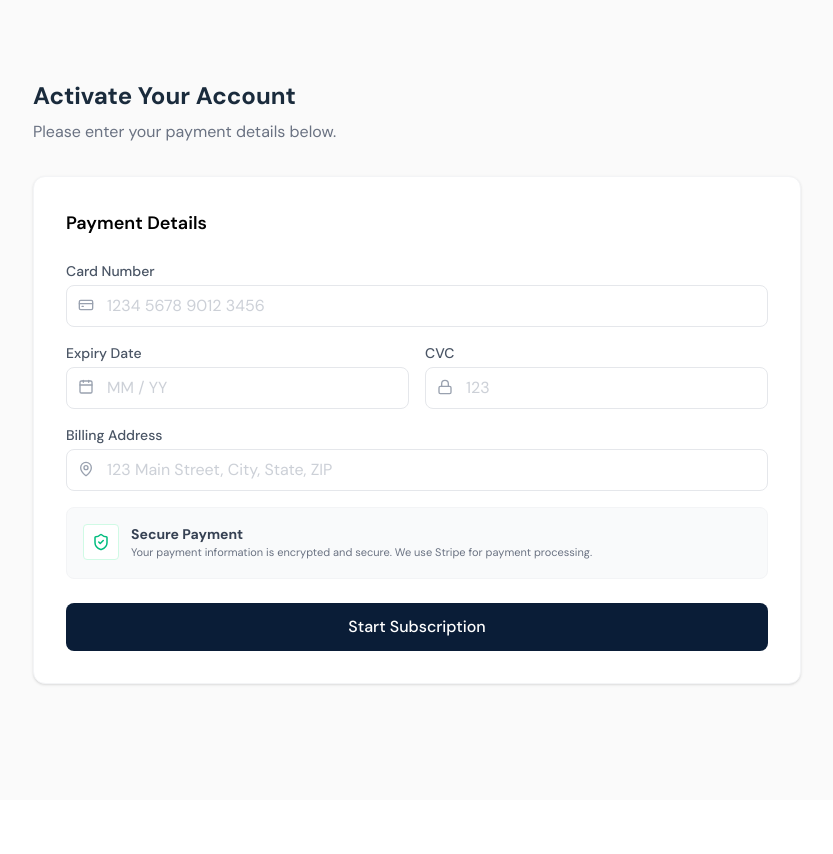
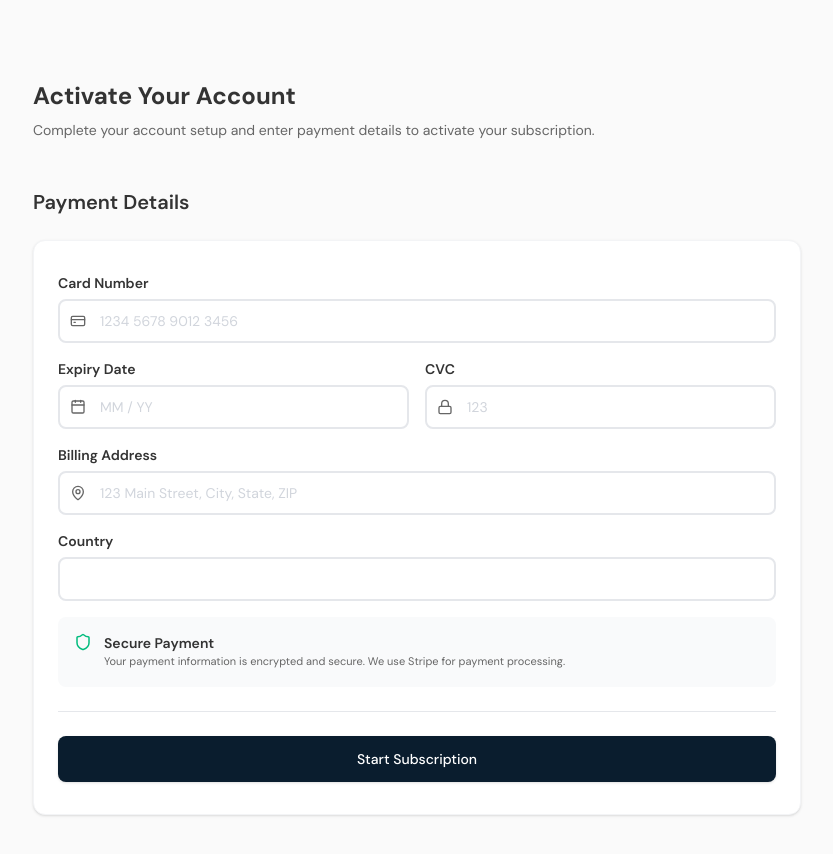
Before and after one commit to AlrightTech/Pulserve-Admin-Panel-UI, a Next.js app: page /activation/payment in a window 1280 px wide. Shown: the top 854 px of the page, without its empty margins (223-1056 px from the left). Before the commit the page ends 800 px from the top, so only its background shows below. Built offline with nearby package versions, Linux system fonts and the light colour scheme.

Commit message:
activation-pages-done

```diff
--- a/app/activation/page.tsx
+++ b/app/activation/page.tsx
@@ -1,8 +1,13 @@
-import { Lock } from "lucide-react";
+"use client";
+import React, { useState } from "react";
+import { Lock, Eye, EyeOff, CheckCircle2 } from "lucide-react";
 import Link from "next/link";
 import Button from "@/app/components/ui/Button";
 
 export default function ActivationPage() {
+  const [showPassword, setShowPassword] = useState(false);
+  const [showConfirmPassword, setShowConfirmPassword] = useState(false); // New state for confirm field
+
   return (
     <div className="min-h-screen bg-[#FAFAFA] flex flex-col items-center py-20 px-4 font-sans">
       <div className="max-w-3xl w-full">
@@ -14,47 +19,70 @@ export default function ActivationPage() {
           subscription.
         </p>
 
-        <h2 className="text-xl font-semibold mb-6 text-custom-charcoal">
-            Create Your Password
+        <h2 className="text-xl font-semibold mb-6 text-custom-charcoal flex items-center gap-2">
+          Create Your Password
         </h2>
 
-        <div className="bg-white p-8 rounded-xl shadow-sm border border-gray-100">
+        <div className="bg-custom-white px-6 py-8 rounded-xl shadow-sm border border-gray-100">
+          <div className="space-y-6 bg-custom-white">
 
-          <div className="space-y-4 bg-custom-white">
+            {/* Password Input */}
             <div>
-              <label className="text-sm font-semibold mb-1 block text-custom-charcoal">
+              <label className="text-sm font-semibold mb-2 block text-custom-charcoal">
                 Password
               </label>
               <div className="relative">
-                <Lock className="absolute left-3 top-3 text-gray-400 size-4" />
+                <Lock className="absolute left-3 top-4 text-custom-dim-gray size-5" />
                 <input
-                  type="password"
+                  type={showPassword ? "text" : "password"}
                   placeholder="Enter your password"
-                  className="w-full pl-10 pr-4 py-2 border border-gray-200 rounded-lg focus:ring-2 focus:ring-blue-500 outline-none transition-all"
+                  className="text-sm w-full pl-10 pr-10 py-3.5 border-2 border-gray-200 rounded-lg focus:ring-2 focus:ring-blue-500 outline-none transition-all"
                 />
+                <button
+                  type="button"
+                  onClick={() => setShowPassword(!showPassword)}
+                  className="absolute right-3 top-4.5 text-gray-400 hover:text-gray-600 transition-colors"
+                >
+                  {showPassword ? <EyeOff size={16} /> : <Eye size={16} />}
+                </button>
               </div>
             </div>
+
+            {/* Confirm Password Input */}
             <div>
-              <label className="text-sm font-semibold mb-1 block text-custom-charcoal">
+              <label className="text-sm font-semibold mb-2 block text-custom-charcoal">
                 Confirm Password
               </label>
               <div className="relative">
-                <Lock className="absolute left-3 top-3 text-gray-400 size-4" />
+                <Lock className="absolute left-3 top-3.5 text-custom-dim-gray size-5" />
                 <input
-                  type="password"
+                  type={showConfirmPassword ? "text" : "password"}
                   placeholder="Confirm your password"
-                  className="w-full pl-10 pr-4 py-2 border border-gray-200 rounded-lg focus:ring-2 focus:ring-blue-500 outline-none transition-all"
+                  className="text-sm w-full pl-10 pr-10 py-3.5 border-2 border-gray-200 rounded-lg focus:ring-2 focus:ring-blue-500 outline-none transition-all"
                 />
+                <button
+                  type="button"
+                  onClick={() => setShowConfirmPassword(!showConfirmPassword)}
+                  className="absolute right-3 top-4.5 text-gray-400 hover:text-gray-600 transition-colors"
+                >
+                  {showConfirmPassword ? <EyeOff size={16} /> : <Eye size={16} />}
+                </button>
               </div>
             </div>
-            <p className="text-xs text-gray-400">
-              Password must be at least 8 characters long.
-            </p>
+
+              <div className="flex items-center gap-2 text-xs text-custom-dim-gray font-normal">
+              {/* <CheckCircle2 size={14} className="text-gray-300" /> */}
+                 Password must be at least 8 characters long.
+              </div>
+
+
+            <div className="border-b border-custom-border my-3.5"></div>
+
             <Link href="/activation/plan" className="block w-full">
               <Button
                 href="/activation/plan"
                 variant="filled"
-                className="w-full py-3 mt-4 text-sm"
+                className="w-full py-3 mt-4 text-sm rounded-lg"
               >
                 Continue
               </Button>
--- a/app/activation/payment/page.tsx
+++ b/app/activation/payment/page.tsx
@@ -1,60 +1,107 @@
-import { CreditCard, Calendar, LockIcon, MapPin, ShieldCheck } from "lucide-react";
+import { CreditCard, Calendar, LockIcon, MapPin, Shield } from "lucide-react";
 import Link from "next/link";
+import Button from "@/app/components/ui/Button";
 
 export default function PaymentPage() {
   return (
     <div className="min-h-screen bg-[#FAFAFA] flex flex-col items-center py-20 px-4">
       <div className="max-w-3xl w-full">
-        <h1 className="text-2xl font-bold text-[#1a2b3c] mb-2">Activate Your Account</h1>
-        <p className="text-gray-500 mb-8">Please enter your payment details below.</p>
 
-        <div className="bg-white p-8 rounded-xl shadow-sm border border-gray-100">
-          <h2 className="text-lg font-semibold mb-6">Payment Details</h2>
+        {/* Header — PlanPage jaisa */}
+        <h1 className="text-2xl font-bold text-custom-charcoal mb-2 text-center md:text-left">
+          Activate Your Account
+        </h1>
+        <p className="text-sm text-custom-dim-gray mb-4 text-center md:text-left lg:mb-12">
+          Complete your account setup and enter payment details to activate your subscription.
+        </p>
+        <h2 className="text-xl font-semibold mb-6 text-custom-charcoal">Payment Details</h2>
+
+        {/* Card — PlanPage jaisa */}
+        <div className="bg-white p-8 px-6 rounded-xl shadow-sm border border-gray-100">
           <div className="space-y-4">
+
+            {/* Card Number */}
             <div>
-              <label className="text-sm font-medium mb-1 block text-gray-600">Card Number</label>
-              <div className="relative text-gray-400">
-                <CreditCard className="absolute left-3 top-3 size-4" />
-                <input placeholder="1234 5678 9012 3456" className="w-full pl-10 pr-4 py-2 border border-gray-200 rounded-lg outline-none focus:ring-2 focus:ring-blue-500" />
+              <label className="text-sm font-semibold mb-1.5 block text-custom-charcoal">Card Number</label>
+              <div className="relative text-custom-dim-gray">
+                <CreditCard className="absolute left-3 top-1/2 -translate-y-1/2 size-4" />
+                <input
+                  placeholder="1234 5678 9012 3456"
+                  className="w-full pl-10 pr-4 py-2.5 border-2 border-gray-200 rounded-lg outline-none focus:ring-2 focus:ring-gray-200 text-sm text-gray-800 placeholder:text-gray-300"
+                />
               </div>
             </div>
+
+            {/* Expiry + CVC */}
             <div className="grid grid-cols-2 gap-4">
               <div>
-                <label className="text-sm font-medium mb-1 block text-gray-600">Expiry Date</label>
-                <div className="relative text-gray-400">
-                  <Calendar className="absolute left-3 top-3 size-4" />
-                  <input placeholder="MM / YY" className="w-full pl-10 pr-4 py-2 border border-gray-200 rounded-lg outline-none focus:ring-2 focus:ring-blue-500" />
+                <label className="text-sm font-semibold mb-1.5 block text-custom-charcoal">Expiry Date</label>
+                <div className="relative text-custom-dim-gray">
+                  <Calendar className="absolute left-3 top-1/2 -translate-y-1/2 size-4" />
+                  <input
+                    placeholder="MM / YY"
+                    className="w-full pl-10 pr-4 py-2.5 border-2 border-gray-200 rounded-lg outline-none focus:ring-2 focus:ring-gray-200 text-sm text-gray-800 placeholder:text-gray-300"
+                  />
                 </div>
               </div>
               <div>
-                <label className="text-sm font-medium mb-1 block text-gray-600">CVC</label>
-                <div className="relative text-gray-400">
-                  <LockIcon className="absolute left-3 top-3 size-4" />
-                  <input placeholder="123" className="w-full pl-10 pr-4 py-2 border border-gray-200 rounded-lg outline-none focus:ring-2 focus:ring-blue-500" />
+                <label className="text-sm font-semibold mb-1.5 block text-custom-charcoal">CVC</label>
+                <div className="relative text-custom-dim-gray">
+                  <LockIcon className="absolute left-3 top-1/2 -translate-y-1/2 size-4" />
+                  <input
+                    placeholder="123"
+                    className="w-full pl-10 pr-4 py-2.5 border-2 border-gray-200 rounded-lg outline-none focus:ring-2 focus:ring-gray-200 text-sm text-gray-800 placeholder:text-gray-300"
+                  />
                 </div>
               </div>
             </div>
+
+            {/* Billing Address */}
             <div>
-              <label className="text-sm font-medium mb-1 block text-gray-600">Billing Address</label>
-              <div className="relative text-gray-400">
-                <MapPin className="absolute left-3 top-3 size-4" />
-                <input placeholder="123 Main Street, City, State, ZIP" className="w-full pl-10 pr-4 py-2 border border-gray-200 rounded-lg outline-none focus:ring-2 focus:ring-blue-500" />
+              <label className="text-sm font-semibold mb-1.5 block text-custom-charcoal">Billing Address</label>
+              <div className="relative text-custom-dim-gray">
+                <MapPin className="absolute left-3 top-1/2 -translate-y-1/2 size-4" />
+                <input
+                  placeholder="123 Main Street, City, State, ZIP"
+                  className="w-full pl-10 pr-4 py-2.5 border-2 border-gray-200 rounded-lg outline-none focus:ring-2 focus:ring-gray-200 text-sm text-gray-800 placeholder:text-gray-300"
+                />
               </div>
             </div>
-            <div className="bg-gray-50 p-4 rounded-lg flex gap-3 border border-gray-100">
-              <div className="p-2 bg-white rounded border border-emerald-100 text-emerald-500 h-fit">
-                <ShieldCheck size={18} />
+
+            {/* Country */}
+            <div>
+              <label className="text-sm font-semibold mb-1.5 block text-custom-charcoal">Country</label>
+              <input
+                className="w-full px-4 py-2.5 border-2 border-gray-200 rounded-lg outline-none focus:ring-2 focus:ring-gray-200 text-sm"
+              />
+            </div>
+
+            {/* Secure Payment Notice */}
+            <div className="bg-gray-50 p-4 rounded-lg flex gap-3">
+              <div className="text-emerald-500 h-fit shrink-0">
+                <Shield size={18} />
               </div>
               <div>
-                <p className="text-sm font-bold text-gray-700">Secure Payment</p>
-                <p className="text-[11px] leading-relaxed text-gray-500">Your payment information is encrypted and secure. We use Stripe for payment processing.</p>
+                <p className="text-sm font-semibold text-custom-charcoal">Secure Payment</p>
+                <p className="text-[11px] leading-relaxed text-custom-dim-gray">
+                  Your payment information is encrypted and secure. We use Stripe for payment processing.
+                </p>
               </div>
             </div>
-            <Link href="/activation/success">
-              <button className="w-full bg-[#0a1d37] text-white py-3 rounded-lg font-medium hover:bg-[#0f2a4d] transition-colors mt-2">
+
+                        <div className="border-b border-gray-200 my-6"></div>
+
+
+            {/* Button — PlanPage jaisa */}
+            <Link href="/activation/success" className="block w-full mt-2">
+              <Button
+                variant="filled"
+                className="w-full py-3 text-sm rounded-lg"
+              >
                 Start Subscription
-              </button>
+              </Button>
             </Link>
+
           </div>
         </div>
       </div>
--- a/app/activation/plan/page.tsx
+++ b/app/activation/plan/page.tsx
@@ -1,5 +1,6 @@
-import { CheckCircle2 } from "lucide-react";
+import { Check } from "lucide-react";
 import Link from "next/link";
+import Button from "@/app/components/ui/Button";
 
 export default function PlanPage() {
   const features = ["Unlimited Surveys", "Advanced Analytics", "AI Insights", "Custom Branding", "Priority Support"];
@@ -7,35 +8,51 @@ export default function PlanPage() {
   return (
     <div className="min-h-screen bg-[#FAFAFA] flex flex-col items-center py-20 px-4">
       <div className="max-w-3xl w-full">
-        <h1 className="text-2xl font-bold text-[#1a2b3c] mb-2 text-center md:text-left">Activate Your Account</h1>
-        <p className="text-gray-500 mb-8 text-center md:text-left">Choose the plan that fits your needs.</p>
+        <h1 className="text-2xl font-bold text-custom-charcoal mb-2 text-center md:text-left">Activate Your Account</h1>
+        <p className="text-sm text-custom-dim-gray mb-8 text-center md:text-left lg:mb-12 mb-4">Complete your account setup and enter payment details to activate your subscription.</p>
+          <h2 className="text-xl font-semibold mb-6 text-custom-charcoal">Your Subscription Plan</h2>
 
-        <div className="bg-white p-8 rounded-xl shadow-sm border border-gray-100">
-          <h2 className="text-lg font-semibold mb-6">Your Subscription Plan</h2>
-          <div className="border border-gray-100 rounded-xl p-6 mb-6">
-            <div className="flex justify-between items-start mb-6">
+        <div className="bg-white p-8 px-6 rounded-xl shadow-sm border border-gray-100">
+          <div className=" ">
+            <div className="flex justify-between items-start">
               <div>
-                <h3 className="font-bold text-xl text-[#0a1d37]">Professional Plan</h3>
-                <p className="text-sm text-gray-500 font-medium">Monthly Billing</p>
+                <h3 className="font-bold text-lg text-custom-charcoal mb-1.5">Professional Plan</h3>
+                <p className="text-sm text-custom-dim-gray font-normal">Monthly Billing</p>
               </div>
               <div className="text-right">
-                <span className="text-3xl font-bold text-[#0a1d37]">$49</span>
-                <p className="text-xs text-gray-400 font-medium uppercase tracking-wider">per month</p>
+                <span className="text-3xl font-bold text-custom-dark-blue mb-1">$49</span>
+                <p className="text-sm text-custom-dim-gray font-normal ">per month</p>
               </div>
             </div>
+            <div className="border-b border-gray-200 my-7"></div>
+
             <div className="space-y-3">
-              <p className="text-sm font-semibold text-gray-700">Features Included:</p>
-              {features.map((f) => (
-                <div key={f} className="flex items-center gap-2 text-sm text-gray-600">
-                  <CheckCircle2 className="text-emerald-500 size-4" /> {f}
+              <p className="text-sm font-semibold text-custom-charcoal">Features Included:</p>
+                <div className="grid grid-cols-1 gap-4">
+                  {features.map((f) => (
+                    <div key={f} className="flex items-center gap-3 text-sm text-custom-dim-gray">
+                      {/* Exact Figma Style Checkbox */}
+                      <div className="flex items-center justify-center w-5 h-5 rounded-full bg-[#E7F7F2] shrink-0">
+                        <Check className="text-[#10B981] size-3 stroke-[3px]" />
+                      </div>
+                      <span className="font-normal text-sm text-custom-dim-gray">{f}</span>
+                    </div>
+                  ))}
                 </div>
-              ))}
             </div>
           </div>
-          <Link href="/activation/payment">
-            <button className="w-full bg-[#0a1d37] text-white py-3 rounded-lg font-medium hover:bg-[#0f2a4d] transition-colors">
+
+                      <div className="border-b border-gray-200 my-7"></div>
+
+          {/* Action Button */}
+          <Link href="/activation/payment" className="block w-full">
+            <Button
+              href="/activation/payment"
+              variant="filled"
+              className="w-full py-3 text-sm rounded-lg"
+            >
               Continue to Payment
-            </button>
+            </Button>
           </Link>
         </div>
       </div>
```
Also changed, not shown: app/(user-dashboard)/components/layout/Sidebar.tsx (+17 -4 lines), app/activation/success/page.tsx (+12 -12 lines).
